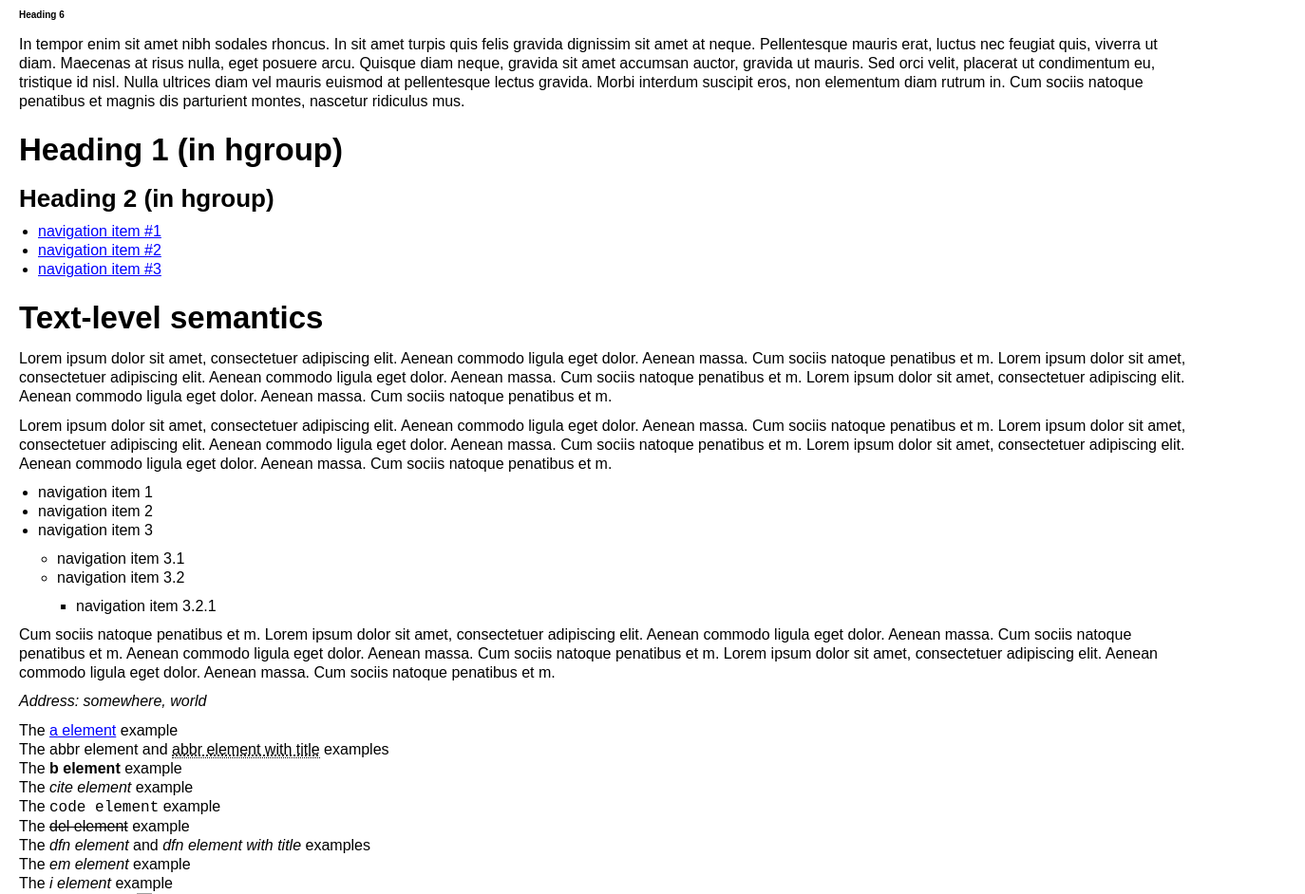
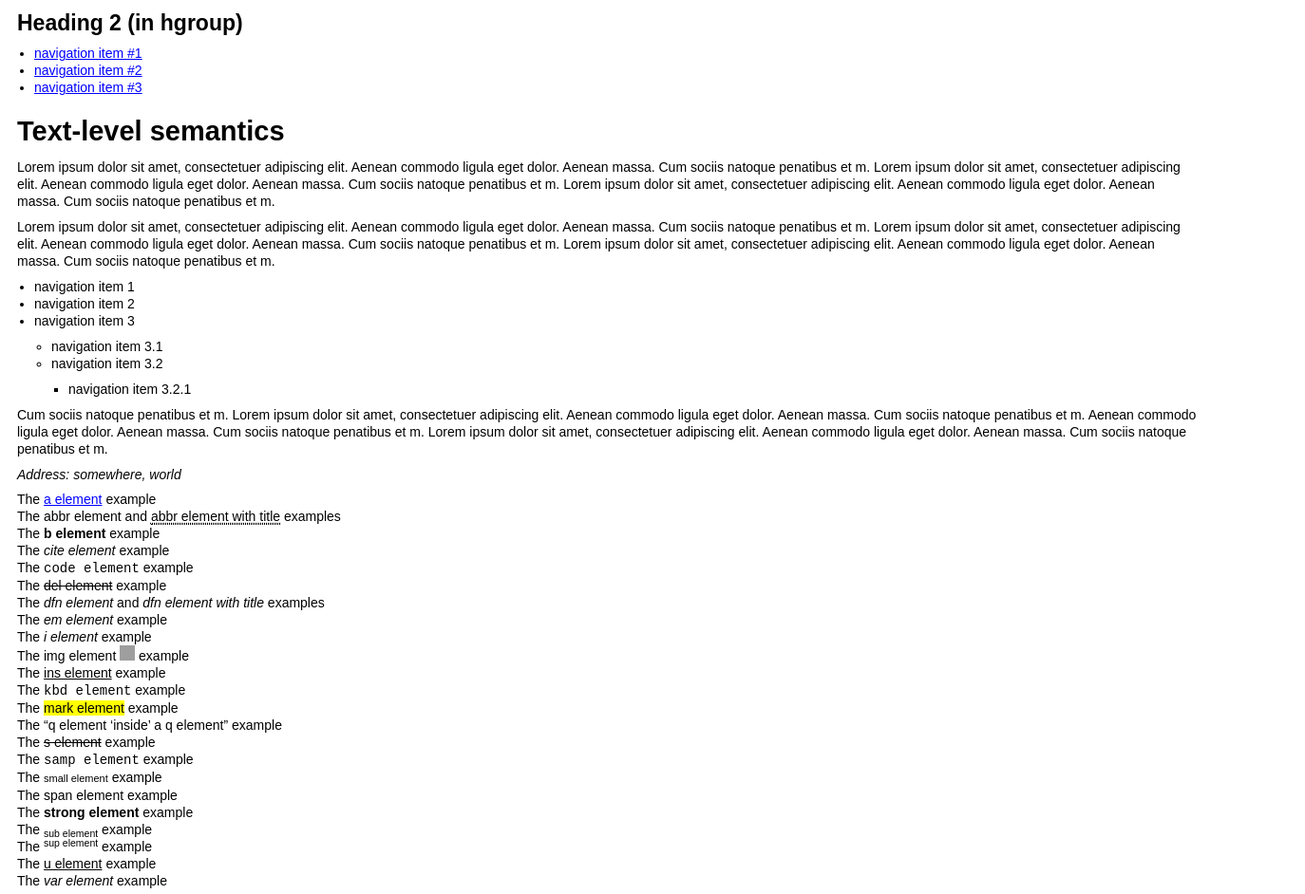
Before and after one commit to ProGNOMmers/modular_scale_demo, a plain HTML site: page index.html in a window 1280 px wide. Shown: the part 863-1805 px from the top of the page at 95% size, 1374 px wide, since content can reach past the window. Drawn offline with Linux system fonts and the light colour scheme; grey boxes are pictures that could not be loaded.

Commit message:
refactoring: third part

```diff
--- a/sass/_normalization.scss
+++ b/sass/_normalization.scss
@@ -5,7 +5,6 @@ body {
   line-height : $base-line-height;
   margin      : $base-line-height;
 }
-
 
 [hidden] {
   display: none;
--- a/sass/config/_modular_scale.scss
+++ /dev/null
@@ -1,3 +0,0 @@
-// Modular scale
-@import 'modular-scale';
-$base-size: 16px;
--- /dev/null
+++ b/sass/config/_sizes_and_proportions.scss
@@ -0,0 +1,3 @@
+// Size and proportions
+$base-size: 14px;
+$ms-scale: golden();
--- a/sass/screen.scss
+++ b/sass/screen.scss
@@ -1,10 +1,6 @@
-/* Welcome to Compass.
- * In this file you should write your main styles. (or centralize your imports)
- * Import this file using the following HTML or equivalent:
- * <link href="/stylesheets/screen.css" media="screen, projection" rel="stylesheet" type="text/css" /> */
-
 @import 'reset';
-@import 'config/modular_scale';
+@import 'modular-scale';
+@import 'config/sizes_and_proportions';
 @import 'config/vertical_rhythm';
 @import 'config/fonts';
 
```
Also changed, not shown: sass/config/_vertical_rhythm.scss (line endings or trailing spaces), stylesheets/screen.css.
